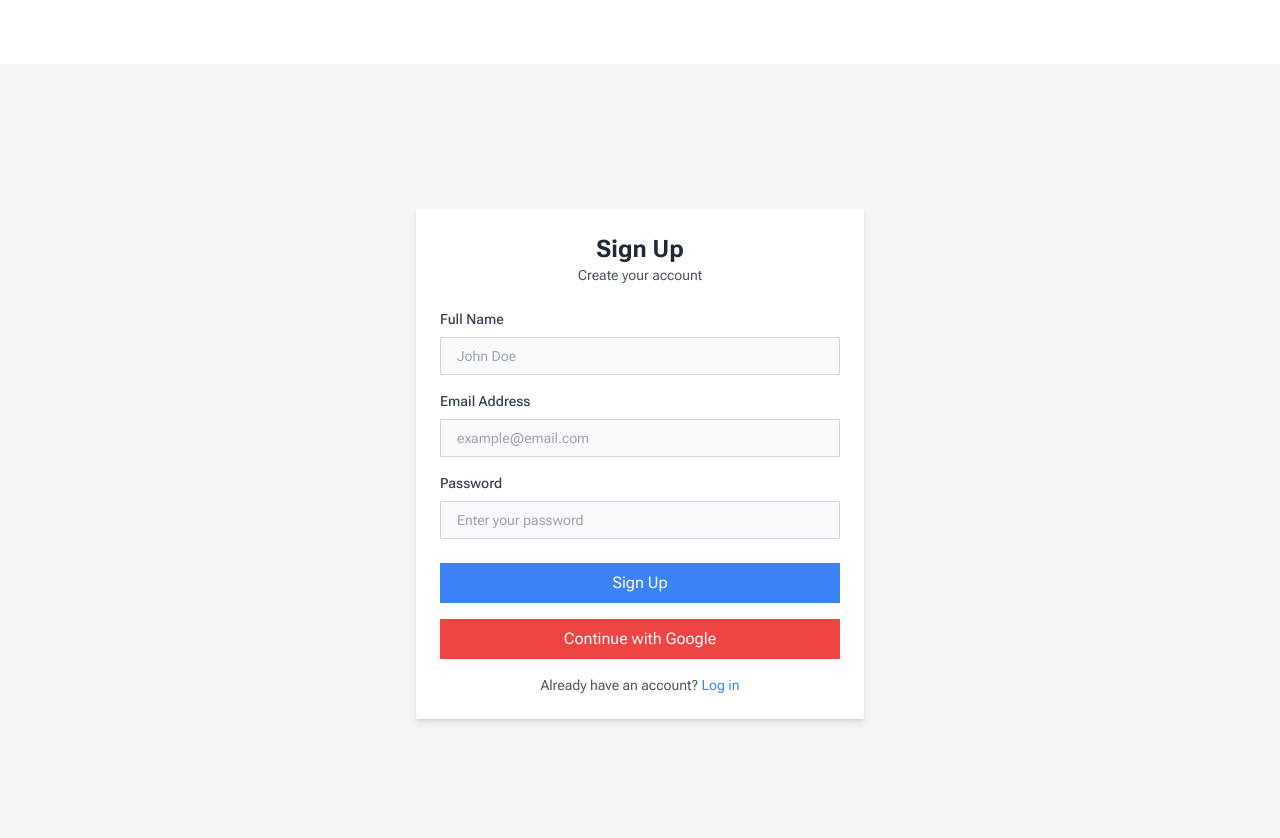
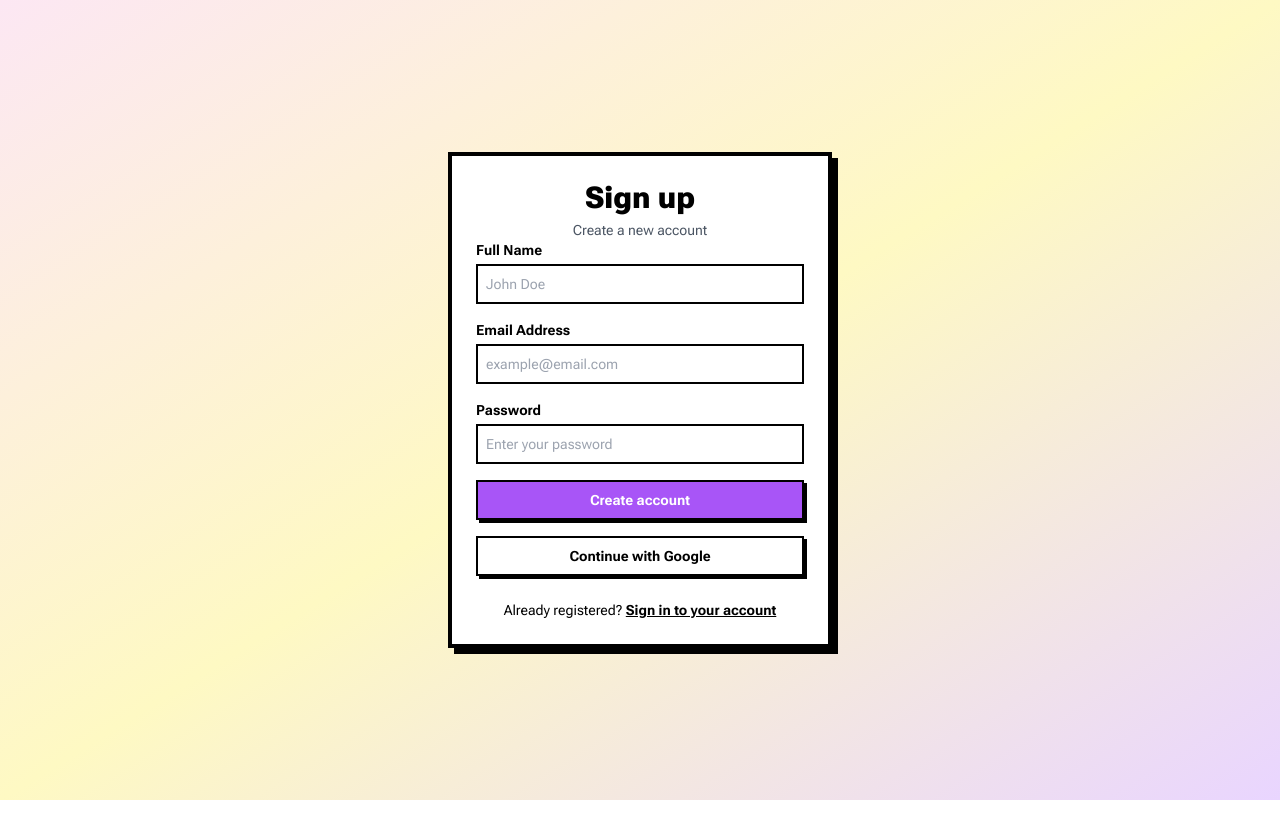
Before and after one commit to vasusadariya/dot-slash, a Next.js app: page /signup in a window 1280 px wide. Shown: the top 838 px of the page. After the commit the page ends 800 px from the top, so only its background shows below. Built offline with nearby package versions, Linux system fonts and the light colour scheme.

Commit message:
added styles to signup, signin pages

```diff
--- a/app/(auth)/signup/page.tsx
+++ b/app/(auth)/signup/page.tsx
@@ -81,22 +81,21 @@ export default function Signup() {
   }
 
   return (
-    <div className="flex items-center justify-center min-h-screen bg-gray-100">
-      <div className="w-full max-w-md p-6 bg-white rounded-lg shadow-md">
-        <h2 className="text-2xl font-bold text-center text-gray-800">Sign Up</h2>
-        <p className="text-sm text-center text-gray-600">Create your account</p>
-
+    <div className="min-h-screen bg-gradient-to-br from-pink-100 via-yellow-100 to-purple-200 flex items-center justify-center p-4">
+      <div className="w-full max-w-sm bg-white p-6 rounded-none border-4 border-black shadow-[6px_6px_0px_0px_rgba(0,0,0,1)]">
+        <h1 className="text-3xl font-black mb-1 text-center">Sign up</h1>
+        <p className="text-sm text-center text-gray-600">Create a new account</p>
         {/* Error Messages */}
         {(localError || error) && (
-          <div className="p-3 my-4 text-sm text-red-800 bg-red-200 rounded-md">{localError || error?.message}</div>
+          <div className="p-2 mb-4 text-sm text-red-800 bg-red-200 border-2 border-red-800 rounded-none">
+            {localError || error?.message}
+          </div>
         )}
 
-        <form onSubmit={handleSubmit} className="mt-6">
+        <form onSubmit={handleSubmit} className="space-y-4">
           {/* Name Field */}
-          <div className="mb-4">
-            <label htmlFor="name" className="block text-sm font-medium text-gray-700">
-              Full Name
-            </label>
+          <div>
+            <label className="block text-sm font-bold mb-1">Full Name</label>
             <input
               id="name"
               name="name"
@@ -104,15 +103,13 @@ export default function Signup() {
               value={formData.name}
               onChange={handleChange}
               placeholder="John Doe"
-              className="w-full px-4 py-2 mt-2 text-sm text-gray-700 bg-gray-50 border border-gray-300 rounded-md focus:outline-none focus:ring-2 focus:ring-blue-500 focus:border-transparent"
+              className="w-full p-2 text-sm border-2 border-black rounded-none focus:outline-none focus:ring-2 focus:ring-purple-400 focus:ring-inset-1"
             />
           </div>
 
           {/* Email Field */}
-          <div className="mb-4">
-            <label htmlFor="email" className="block text-sm font-medium text-gray-700">
-              Email Address
-            </label>
+          <div>
+            <label className="block text-sm font-bold mb-1">Email Address</label>
             <input
               id="email"
               name="email"
@@ -120,15 +117,13 @@ export default function Signup() {
               value={formData.email}
               onChange={handleChange}
               placeholder="example@email.com"
-              className="w-full px-4 py-2 mt-2 text-sm text-gray-700 bg-gray-50 border border-gray-300 rounded-md focus:outline-none focus:ring-2 focus:ring-blue-500 focus:border-transparent"
+              className="w-full p-2 text-sm border-2 border-black rounded-none focus:outline-none focus:ring-2 focus:ring-purple-400 focus:ring-inset-1"
             />
           </div>
 
           {/* Password Field */}
-          <div className="mb-6">
-            <label htmlFor="password" className="block text-sm font-medium text-gray-700">
-              Password
-            </label>
+          <div>
+            <label className="block text-sm font-bold mb-1">Password</label>
             <input
               id="password"
               name="password"
@@ -136,36 +131,34 @@ export default function Signup() {
               value={formData.password}
               onChange={handleChange}
               placeholder="Enter your password"
-              className="w-full px-4 py-2 mt-2 text-sm text-gray-700 bg-gray-50 border border-gray-300 rounded-md focus:outline-none focus:ring-2 focus:ring-blue-500 focus:border-transparent"
+              className="w-full p-2 text-sm border-2 border-black rounded-none focus:outline-none focus:ring-2 focus:ring-purple-400 focus:ring-inset-1"
             />
           </div>
 
           {/* Submit Button */}
           <button
             type="submit"
-            className={`w-full px-4 py-2 text-white bg-blue-500 rounded-md focus:outline-none focus:ring-2 focus:ring-blue-500 ${loading ? "opacity-50 cursor-not-allowed" : "hover:bg-blue-600"
-              }`}
             disabled={loading}
+            className="w-full bg-purple-500 border-2 text-white py-2 px-3 text-sm font-bold border-3 border-black rounded-none shadow-[3px_3px_0px_0px_rgba(0,0,0,1)] hover:translate-x-[2px] hover:translate-y-[2px] hover:shadow-none transition-all disabled:opacity-50"
           >
-            {loading ? "Signing Up..." : "Sign Up"}
+            {loading ? "Creating account..." : "Create account"}
+          </button>
+
+          {/* Google Sign-In Button */}
+          <button
+            onClick={handleGoogle}
+            type="button"
+            className="w-full border-2 bg-white text-black py-2 px-3 text-sm font-bold border-3 border-black rounded-none shadow-[3px_3px_0px_0px_rgba(0,0,0,1)] hover:translate-x-[2px] hover:translate-y-[2px] hover:shadow-none transition-all"
+          >
+            Continue with Google
           </button>
         </form>
 
-        {/* Google Sign-In Button */}
-        <div className="mt-4">
-          <button
-            onClick={handleGoogle}
-            className="w-full px-4 py-2 text-white bg-red-500 rounded-md focus:outline-none focus:ring-2 focus:ring-red-500 hover:bg-red-600"
-          >
-            Continue with Google
-          </button>
-        </div>
-
-        {/* Already have an account */}
-        <p className="mt-4 text-sm text-center text-gray-600">
-          Already have an account?{" "}
-          <a href="/login" className="text-blue-500 hover:underline">
-            Log in
+        {/* Sign In Link */}
+        <p className="mt-6 text-sm text-center">
+          Already registered?{" "}
+          <a href="/login" className="font-bold underline hover:text-purple-600">
+            Sign in to your account
           </a>
         </p>
       </div>
--- a/app/dashboard/page.tsx
+++ b/app/dashboard/page.tsx
@@ -1,5 +1,5 @@
 "use client"
-
+typeof window !== 'undefined'
 import { useEffect, useState } from "react"
 import { Wallet, ShoppingCart, Cloud, BarChart2, RefreshCcw, Download, CreditCard, Shield } from "lucide-react"
 import { ProductCard } from "@/components/product-card"
@@ -7,6 +7,7 @@ import { ArticleCard } from "@/components/article-card"
 import { Sidebar } from "@/components/sidebar"
 import useAuthGuard from "../hooks/useAuthGuard"
 import { Navbar } from "@/components/Navbar"
+import LoadingWrapper from "@/components/LoadingWrapper"
 
 
 const products = [
@@ -105,6 +106,7 @@ export default function Dashboard() {
 
     return (
         <div>
+            <LoadingWrapper>
                 <Navbar />
 
                 <div className="min-h-screen bg-gradient-to-br from-pink-100 via-yellow-100 to-purple-200 dark:from-gray-900 dark:via-gray-800 dark:to-gray-700">
@@ -146,6 +148,7 @@ export default function Dashboard() {
                         </section>
                     </div>
                 </div>
+            </LoadingWrapper>
         </div>
     )
 }
--- a/app/layout.tsx
+++ b/app/layout.tsx
@@ -2,13 +2,12 @@ import type { Metadata } from "next";
 import { Roboto_Flex } from 'next/font/google'
 import "./globals.css";
 import { ThemeProvider } from "@/components/theme-provider";
-import LoadingWrapper from "@/components/LoadingWrapper";
 import "@/app/styles/animations.css"
 const roboto = Roboto_Flex({ subsets: ['latin'] })
 
 export const metadata: Metadata = {
-  title: "Create Next App",
-  description: "Generated by create next app",
+  title: "HackOps",
+  description: "Created by HackOps team for Dotslash 8.0",
 };
 
 export default function RootLayout({
@@ -20,9 +19,7 @@ export default function RootLayout({
     <html lang="en">
       <body className={roboto.className}>
         <ThemeProvider>
-        <LoadingWrapper>
-          <main className="pt-16">{children}</main>
-        </LoadingWrapper>
+          {children}
         </ThemeProvider>
       </body>
     </html>
--- a/app/page.tsx
+++ b/app/page.tsx
@@ -1,10 +1,13 @@
 "use client"
+import LoadingWrapper from "@/components/LoadingWrapper"
 import { Navbar } from "@/components/Navbar"
 
 export default function Home() {
   return (
     <>
-      <Navbar />
+      <LoadingWrapper>
+        <Navbar />
+      </LoadingWrapper>
     </>
   )
 }
--- a/components/Navbar.tsx
+++ b/components/Navbar.tsx
@@ -1,7 +1,7 @@
 "use client";
-
+typeof window !== 'undefined'
 import Link from "next/link";
-import { Binary, Menu, X } from "lucide-react";
+import { Binary, Menu, X, UserRound } from "lucide-react";
 import { ThemeToggle } from "./theme-toggle";
 import { useState, useEffect } from "react";
 import { useRouter } from "next/navigation";
@@ -53,8 +53,7 @@ export function Navbar() {
 
   return (
     <nav
-      className={`fixed top-0 left-0 right-0 z-50 bg-white bg-gradient-to-br dark:from-gray-900 dark:via-gray-800 dark:to-gray-700 border-b transition-shadow ${
-        isScrolled ? "shadow-lg" : ""
+      className={`fixed top-0 left-0 right-0 z-50 bg-white bg-gradient-to-br dark:from-gray-900 dark:via-gray-800 dark:to-gray-700 border-b transition-shadow ${isScrolled ? "shadow-lg" : ""
         }`}
     >
       <div className="max-w-7xl mx-auto px-4 sm:px-6 lg:px-8">
@@ -121,7 +120,7 @@ export function Navbar() {
                 {/* User Avatar */}
                 <div className="relative group">
                   <Image
-                    src={user?.photoURL || "/default-avatar.png"} // Fallback to default avatar
+                    src={user?.photoURL || "/default-avatar.svg"} // Fallback to default avatar
                     alt={user?.displayName || "User Avatar"}
                     width={40}
                     height={40}
```
Also changed, not shown: app/(auth)/login/page.tsx (+13 -13 lines), public/default-avatar.svg (added). Lines whose indentation alone changed are shown as unchanged.
